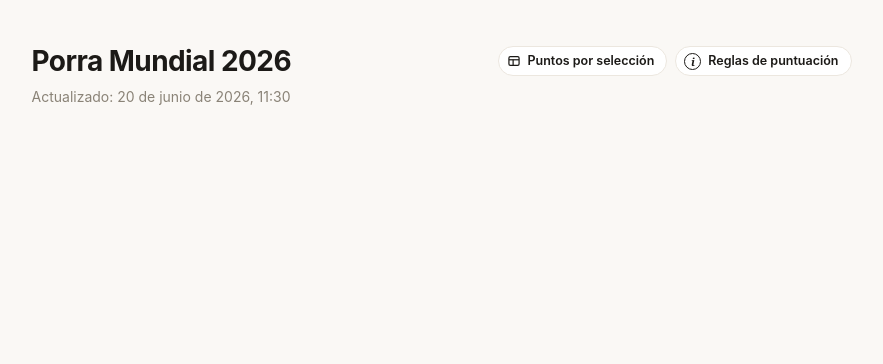
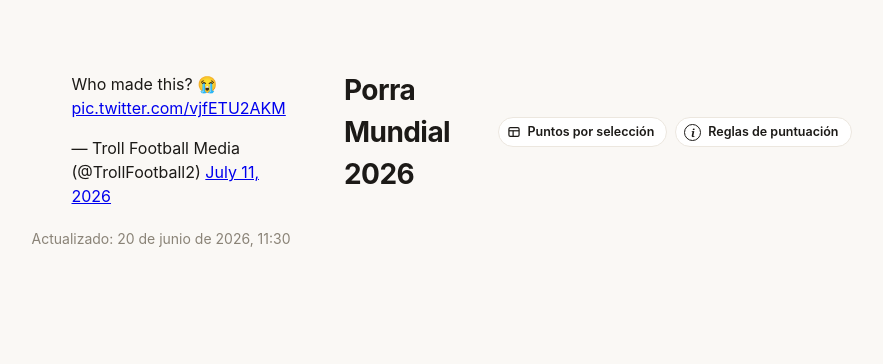
Before and after one commit to sanhuaaan/porra-mundial, a website with bundled scripts: page index.html in a window 1280 px wide. Shown: the whole page, without its empty margins (191-1074 px from the left). Built offline with nearby package versions, Linux system fonts and the light colour scheme; a script that the page names is missing.

Commit message:
Add Twitter embed for Troll Football Media post

```diff
--- a/index.html
+++ b/index.html
@@ -352,6 +352,7 @@
   <div class="wrap">
     <header>
       <div class="header-row">
+        <blockquote class="twitter-tweet" data-media-max-width="560"><p lang="en" dir="ltr">Who made this? 😭 <a href="https://t.co/vjfETU2AKM">pic.twitter.com/vjfETU2AKM</a></p>&mdash; Troll Football Media (@TrollFootball2) <a href="https://x.com/TrollFootball2/status/2076039574539640897?ref_src=twsrc%5Etfw">July 11, 2026</a></blockquote> <script async src="https://platform.x.com/widgets.js" charset="utf-8"></script>
         <h1>Porra Mundial 2026</h1>
         <div class="header-actions">
           <button class="teams-open" type="button" aria-haspopup="dialog"><svg class="ti" viewBox="0 0 16 16" width="14" height="14" fill="none" stroke="currentColor" stroke-width="1.4"><rect x="2.2" y="3" width="11.6" height="10" rx="1.6"/><line x1="2.2" y1="6.6" x2="13.8" y2="6.6"/><line x1="7" y1="6.6" x2="7" y2="13"/></svg><span class="rules-label">Puntos por selección</span></button>
```
